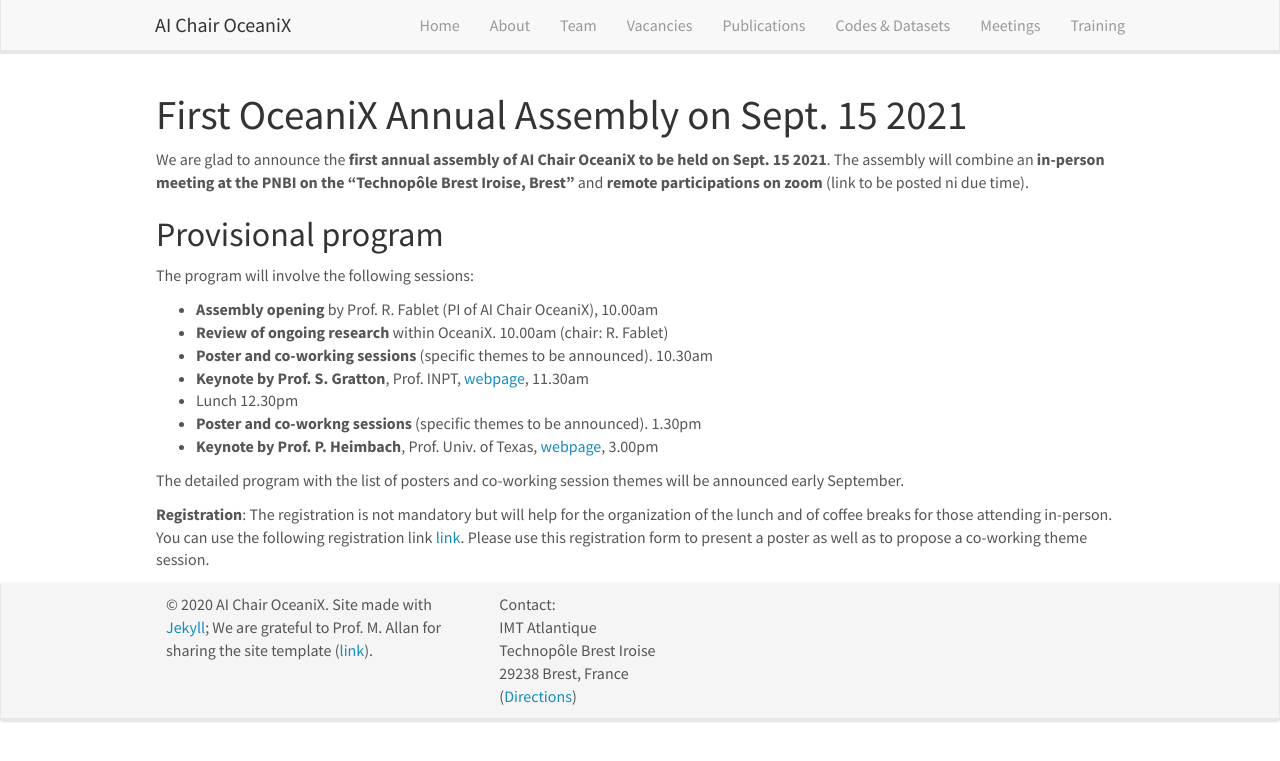
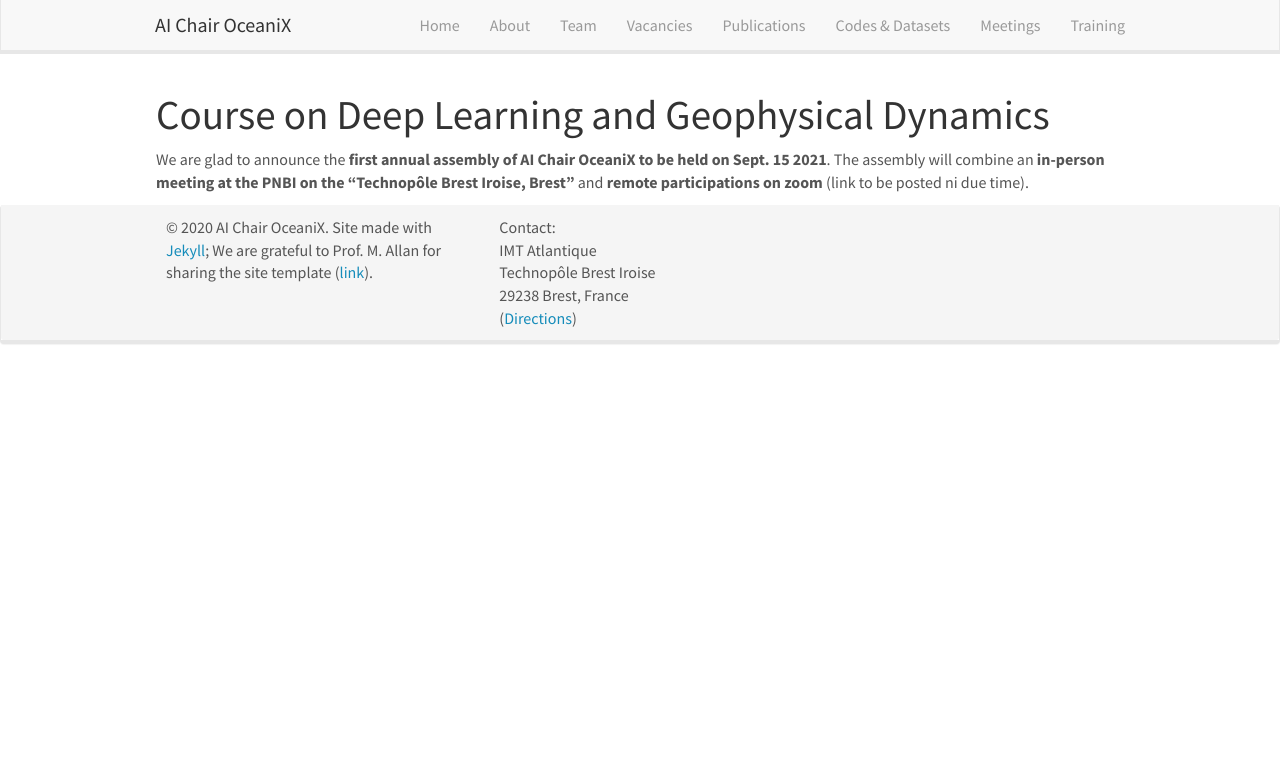
Before and after one commit to CIA-Oceanix/CIA-Oceanix.github.io, a Jekyll site: the page built from _pages/training.md, in a window 1280 px wide. Shown: the top 761 px of the page. Built offline with Jekyll 4.4.1, drawn with Linux system fonts in a browser that asks for light colours; nearby versions of some CDN libraries.

Commit message:
Update training.md

```diff
--- a/_pages/training.md
+++ b/_pages/training.md
@@ -6,23 +6,7 @@
 permalink: /training
 ---
 
-# First OceaniX Annual Assembly on Sept. 15 2021
+# Course on Deep Learning and Geophysical Dynamics
 
 We are glad to announce the **first annual assembly of AI Chair OceaniX to be held on Sept. 15 2021**.
 The assembly will combine an **in-person meeting at the PNBI on the "Technopôle Brest Iroise, Brest"** and **remote participations on zoom** (link to be posted ni due time).
-
-## Provisional program
-The program will involve the following sessions:
-- **Assembly opening** by Prof. R. Fablet (PI of AI Chair OceaniX), 10.00am
-- **Review of ongoing research** within OceaniX. 10.00am (chair: R. Fablet)
-- **Poster and co-working sessions** (specific themes to be announced). 10.30am
-- **Keynote by Prof. S. Gratton**, Prof. INPT, [webpage](http://gratton.perso.enseeiht.fr/), 11.30am
-- Lunch 12.30pm
-- **Poster and co-workng sessions** (specific themes to be announced). 1.30pm
-- **Keynote by Prof. P. Heimbach**, Prof. Univ. of Texas, [webpage](https://www.jsg.utexas.edu/researcher/patrick_heimbach/), 3.00pm
-
-The detailed program with the list of posters and co-working session themes will be announced early September.
-
-**Registration**: The registration is not mandatory but will help for the organization of the lunch and of  coffee breaks for those attending in-person.
-You can use the following registration link [link](https://forms.gle/FfoSbN4KAejGfVY66).
-Please use this registration form to present a poster as well as to propose a co-working theme session.
```
